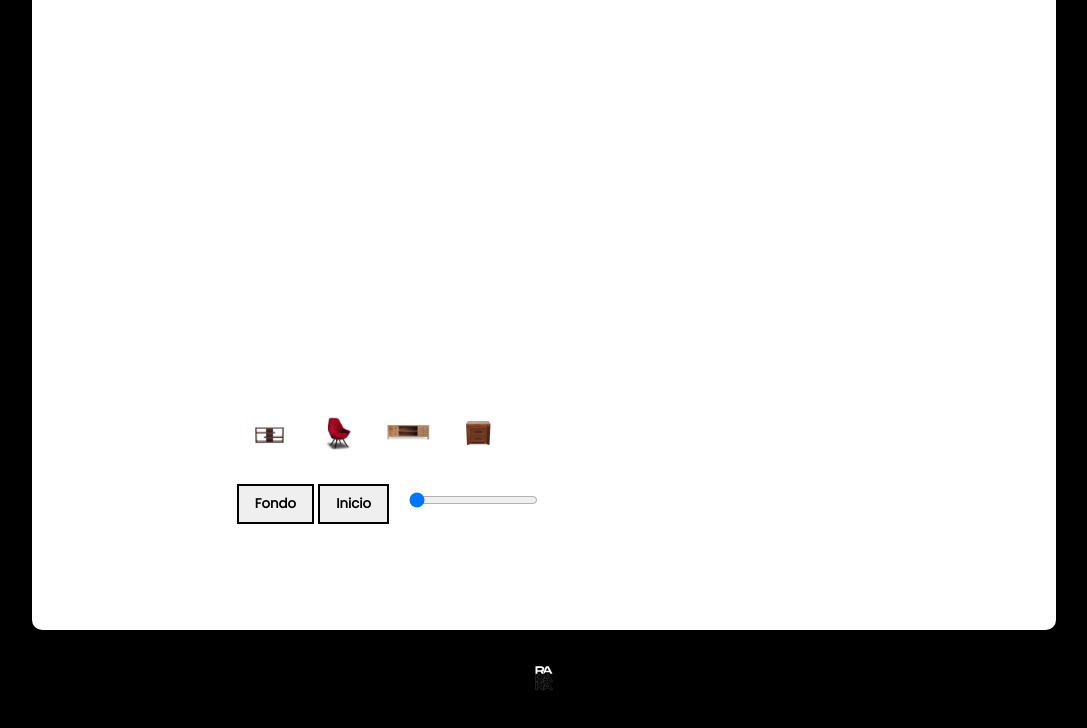
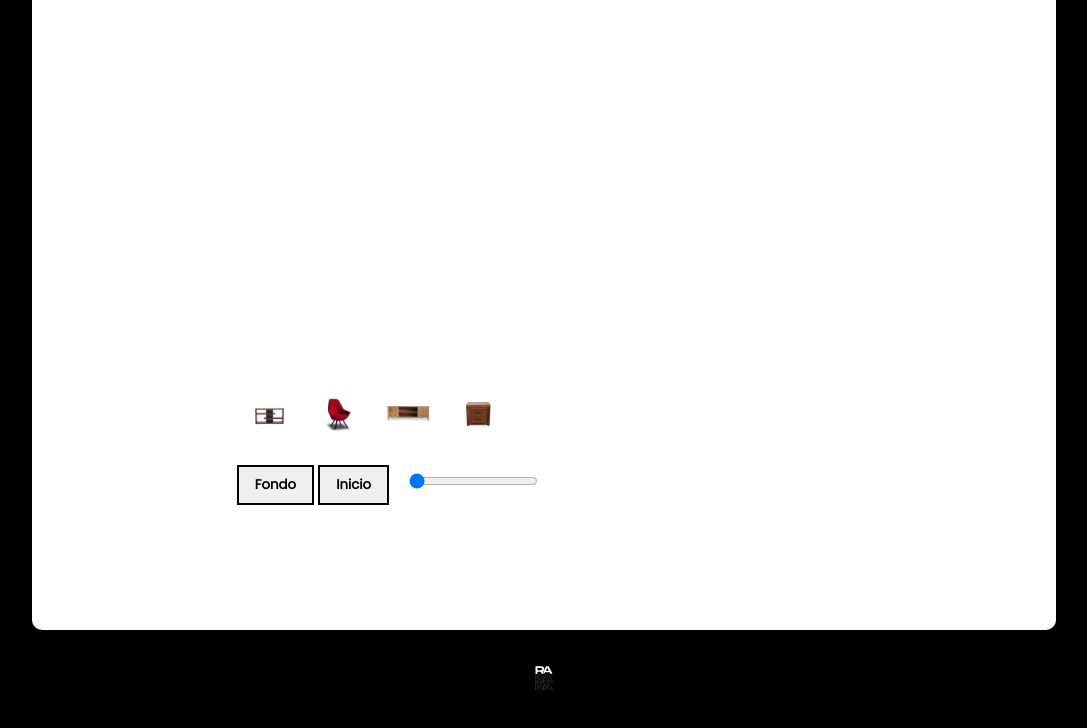
Before and after one commit to roberto24aceves/Furniture-Colors, a plain HTML site: page index.html in a window 1280 px wide. Shown: the part 50-778 px from the top of the page, without its empty margins (96-1183 px from the left). Drawn offline with Linux system fonts and the light colour scheme.

Commit message:
Version_2.01

```diff
--- a/main.css
+++ b/main.css
@@ -31,7 +31,7 @@ html,body{
     border-top-left-radius: 10px;
     border-top-right-radius: 10px;
     width: 100%;
-    height: 65%;
+    height: 62%;
     display: block;
     margin-left: auto;
     margin-right: auto;
```
